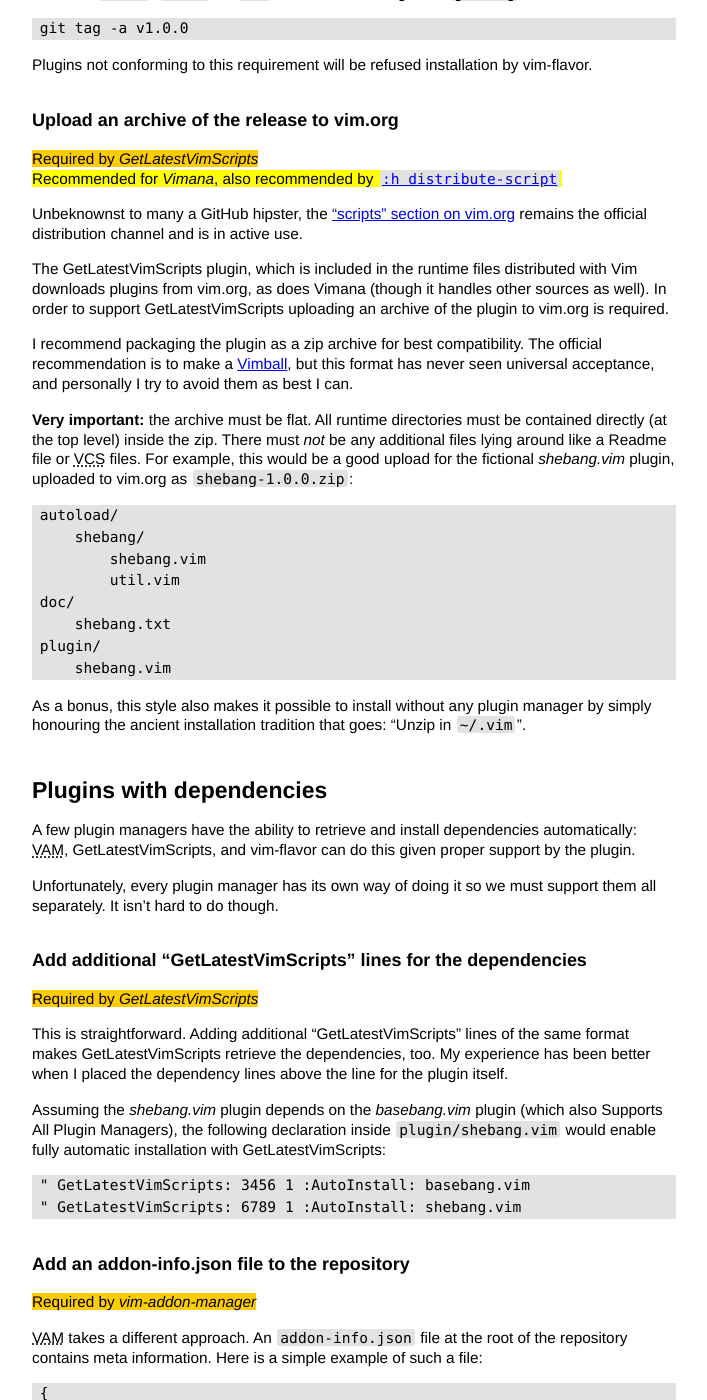
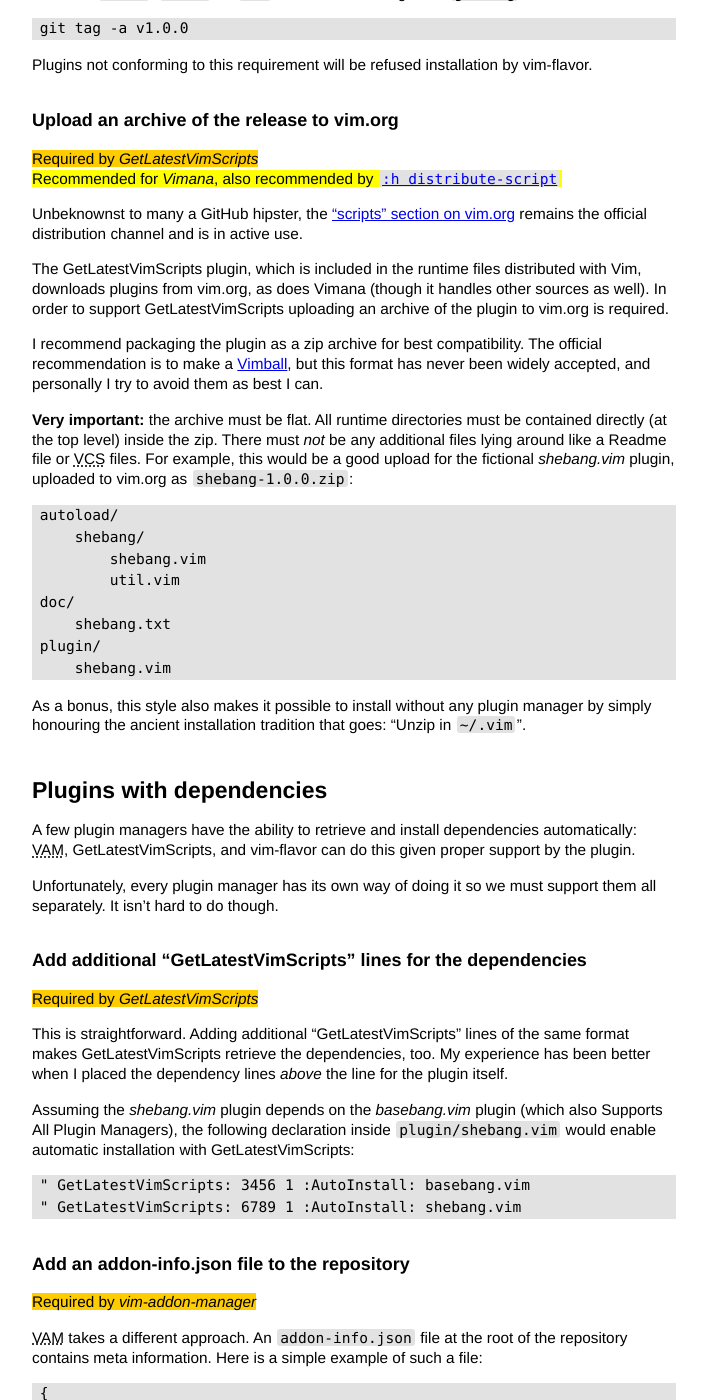
Before and after one commit to glts/glts.github.io, a Jekyll site: the page built from _posts/2013-07-13-how-to-support-all-plugin-managers.markdown, in a window 1280 px wide and 1400 px high, scrolled down 2434 px. Shown: the whole window, without its empty margins (286-993 px from the left). Built offline with Jekyll 4.4.1, drawn with Linux system fonts in a browser that asks for light colours.

Commit message:
Fixed typos

```diff
--- a/_posts/2013-07-13-how-to-support-all-plugin-managers.markdown
+++ b/_posts/2013-07-13-how-to-support-all-plugin-managers.markdown
@@ -180,7 +180,7 @@
 distribution channel and is in active use.
 
 The GetLatestVimScripts plugin, which is included in the runtime files
-distributed with Vim downloads plugins from vim.org, as does Vimana
+distributed with Vim, downloads plugins from vim.org, as does Vimana
 (though it handles other sources as well). In order to support
 GetLatestVimScripts uploading an archive of the plugin to vim.org is
 required.
@@ -188,7 +188,7 @@
 I recommend packaging the plugin as a zip archive for best
 compatibility. The official recommendation is to make a
 [Vimball](http://www.vim.org/scripts/script.php?script_id=1502), but
-this format has never seen universal acceptance, and personally I try to
+this format has never been widely accepted, and personally I try to
 avoid them as best I can.
 
 **Very important:** the archive must be flat. All runtime directories
@@ -228,12 +228,12 @@
 This is straightforward. Adding additional "GetLatestVimScripts" lines
 of the same format makes GetLatestVimScripts retrieve the dependencies,
 too. My experience has been better when I placed the dependency lines
-above the line for the plugin itself.
+*above* the line for the plugin itself.
 
 Assuming the *shebang.vim* plugin depends on the *basebang.vim* plugin
 (which also Supports All Plugin Managers), the following declaration
-inside `plugin/shebang.vim` would enable fully automatic installation
-with GetLatestVimScripts:
+inside `plugin/shebang.vim` would enable automatic installation with
+GetLatestVimScripts:
 
     " GetLatestVimScripts: 3456 1 :AutoInstall: basebang.vim
     " GetLatestVimScripts: 6789 1 :AutoInstall: shebang.vim
```
